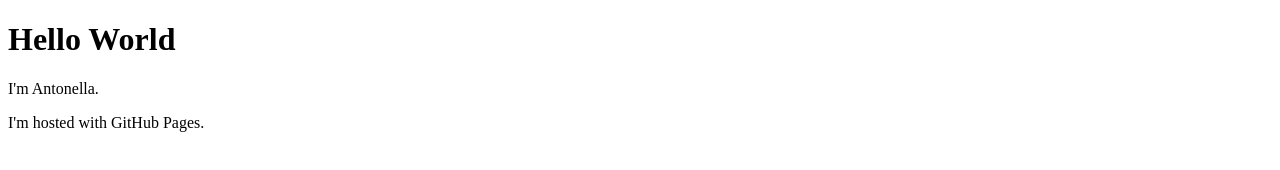
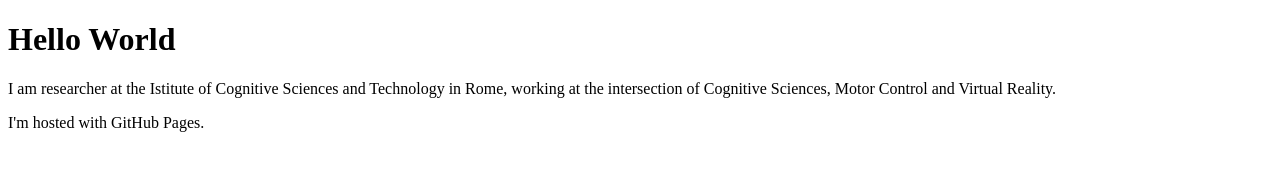
Before and after one commit to antinulla/antinulla.github.io, a plain HTML site: page index.html in a window 1280 px wide. Drawn offline with Linux system fonts and the light colour scheme.

Commit message:
Init update

```diff
--- a/index.html
+++ b/index.html
@@ -1,8 +1,14 @@
 <!DOCTYPE html>
 <html>
+<head>
+    <title> Antonella Maselli, PhD </title>
+    </head>
+
 <body>
+
+
 <h1>Hello World</h1>
-<p>I'm Antonella.</p>
+<p>I am researcher at the Istitute of Cognitive Sciences and Technology in Rome, working at the intersection of Cognitive Sciences, Motor Control and Virtual Reality.  </p>
 <p>I'm hosted with GitHub Pages.</p>
 </body>
 </html>
```
